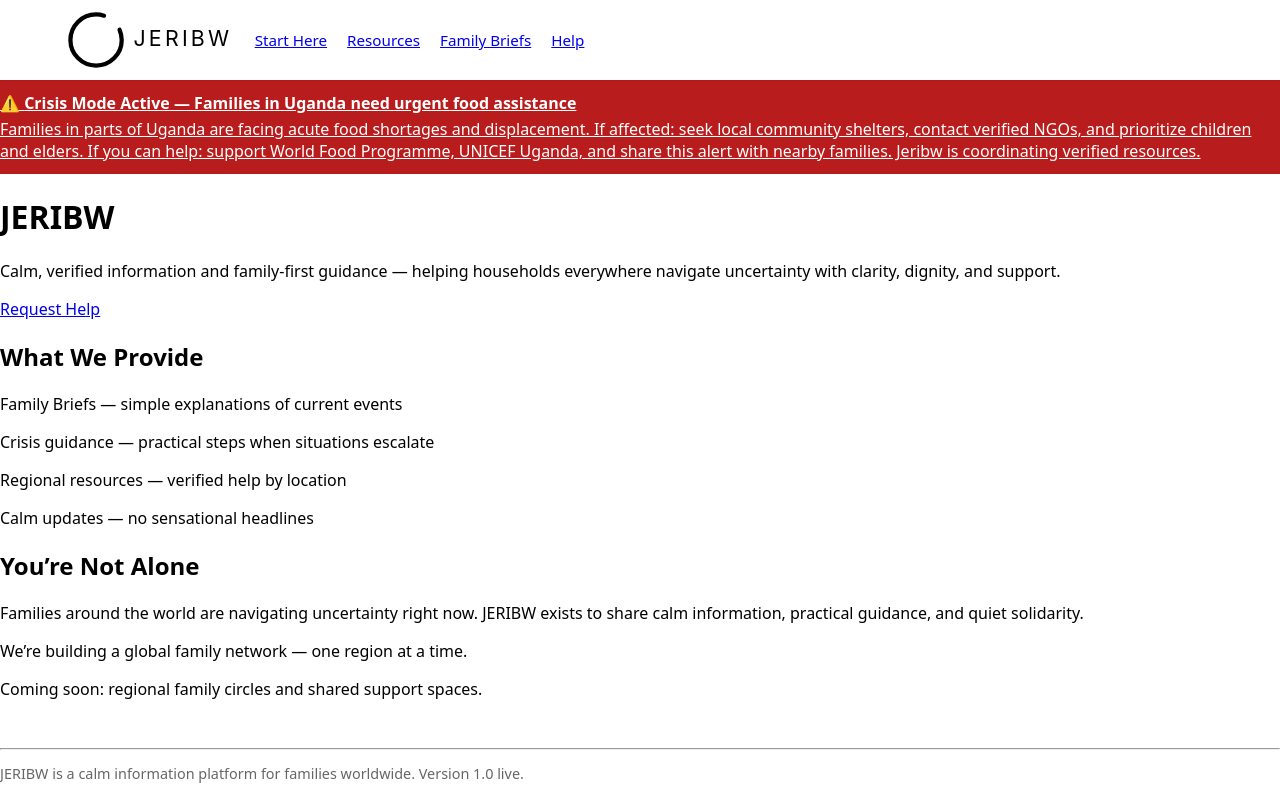
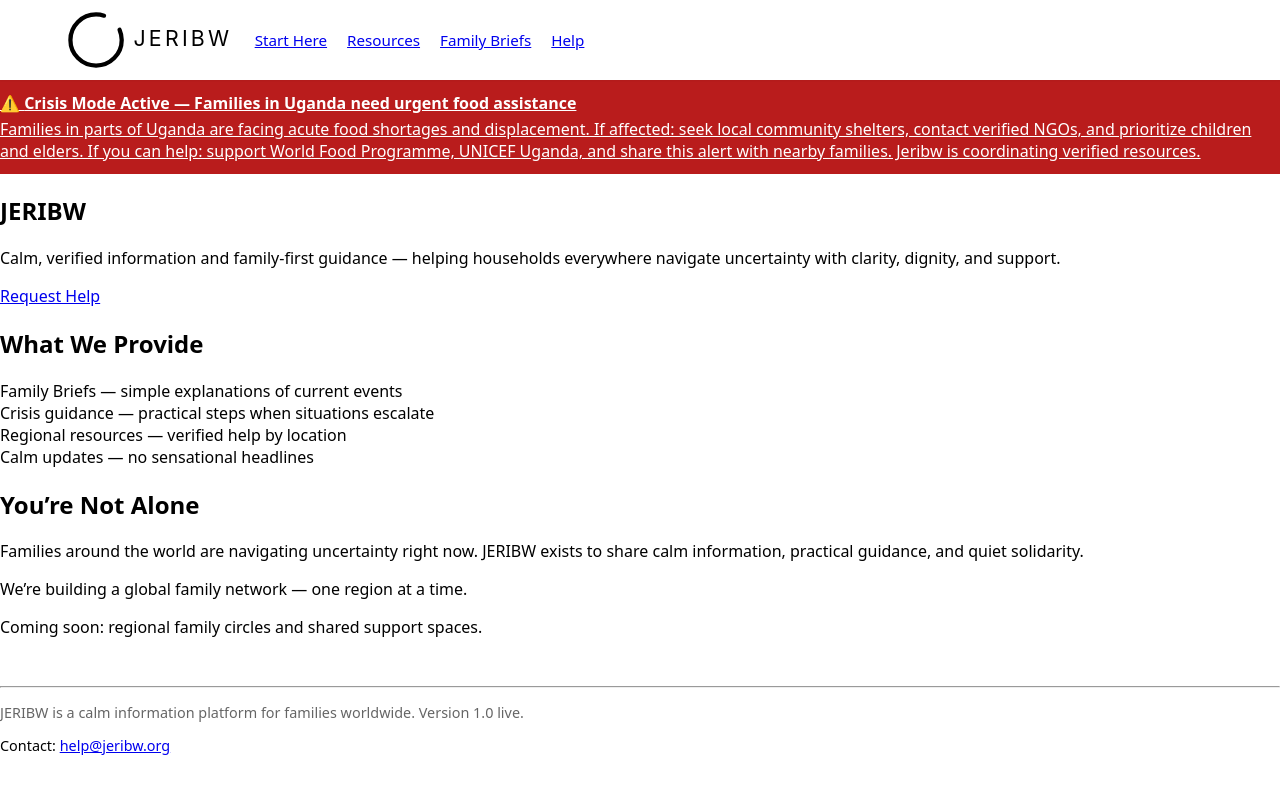
Before and after one commit to Jeribw-Foundation/jeribw, a Next.js app: page / in a window 1280 px wide. Shown: the top 799 px of the page. Built offline with nearby package versions, Linux system fonts and the light colour scheme.

Commit message:
Wrap homepage content in global container for consistent alignment

```diff
--- a/app/page.tsx
+++ b/app/page.tsx
@@ -5,7 +5,10 @@ export default function HomePage() {
     <>
       <CrisisAlert />
 
+      <main>
         <div className="container">
+
+          <section>
             <h1>JERIBW</h1>
 
             <p>
@@ -16,15 +19,23 @@ export default function HomePage() {
             <p>
               <a href="/help">Request Help</a>
             </p>
+          </section>
 
+          <section>
             <h2>What We Provide</h2>
 
-        <p>Family Briefs — simple explanations of current events</p>
-        <p>Crisis guidance — practical steps when situations escalate</p>
-        <p>Regional resources — verified help by location</p>
-        <p>Calm updates — no sensational headlines</p>
+            <p>
+              Family Briefs — simple explanations of current events
+              <br />
+              Crisis guidance — practical steps when situations escalate
+              <br />
+              Regional resources — verified help by location
+              <br />
+              Calm updates — no sensational headlines
+            </p>
+          </section>
 
-        <div className="community-section">
+          <section className="community-section">
             <h2>You’re Not Alone</h2>
 
             <p>
@@ -41,8 +52,9 @@ export default function HomePage() {
             <p>
               Coming soon: regional family circles and shared support spaces.
             </p>
-        </div>
+          </section>
 
+          <section>
             <hr style={{ marginTop: "3rem" }} />
 
             <p style={{ fontSize: "0.9rem", opacity: 0.6 }}>
@@ -52,7 +64,10 @@ export default function HomePage() {
             <p style={{ fontSize: "0.9rem" }}>
               Contact: <a href="mailto:help@jeribw.org">help@jeribw.org</a>
             </p>
+          </section>
+
         </div>
+      </main>
     </>
   );
 }
```
Lines whose indentation alone changed are shown as unchanged.
